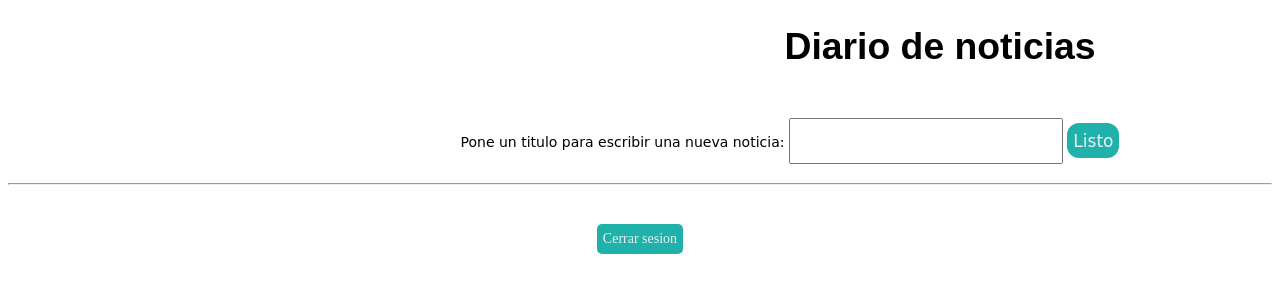
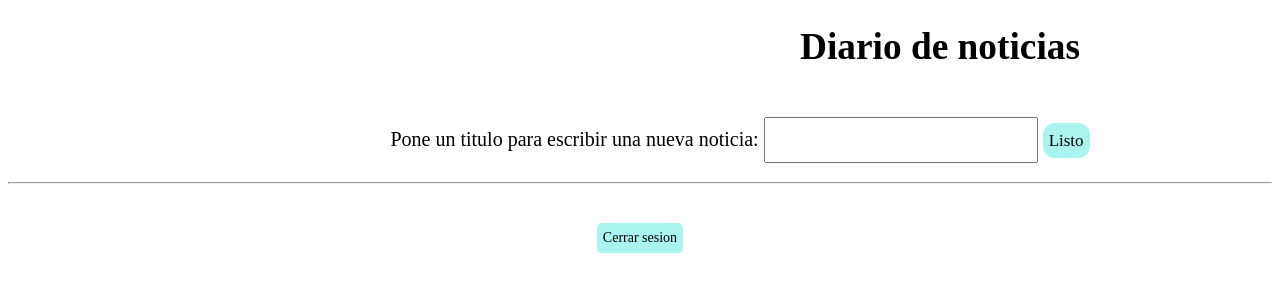
Before and after one commit to renaduay/ProyectoAPIS, a website with bundled scripts: page public/home.html in a window 1280 px wide. Built offline with nearby package versions, Linux system fonts and the light colour scheme.

Commit message:
proyectoAPIS

```diff
--- a/public/style.css
+++ b/public/style.css
@@ -32,12 +32,13 @@ h2 {
   font-size: 14pt;
 }
 #search {
-  font-family: 'Square Peg', cursive;
-  font-size: 14px ;
-  margin-left: 300px;
+font-family: 'Times New Roman', Times, serif;
+  font-size: 20px ;
+  margin-left: 200px;
 }
 #titulo {
   margin-left: 600px;
+  font-family: 'Times New Roman', Times, serif;
 }
 #results{
   text-align: center;
@@ -67,25 +68,25 @@ h2 {
   padding: 4px 20px 0;
 }
 #listo{
-    background-color: lightseagreen;
+    background-color: rgb(170, 244, 240);
     border-radius: 12px;
     border: 0;
     box-sizing: border-box;
-    color: #eee;
+    color: black;
     cursor: pointer;
     font-size: 17px;
     height: 35px;
     margin-top: 30px;
     outline: 0;
     text-align: center;
-    font-family: 'Square Peg', cursive;
+    font-family: 'Times New Roman', Times, serif;
   }
   #cerrarsesion{
-    background-color:lightseagreen;
+    background-color:rgb(170, 244, 240);
     border-radius: 5px;
     border: 0;
     box-sizing: border-box;
-    color: #eee;
+    color: black;
     cursor: pointer;
     font-size: 14px;
     height: 30px;
```
Also changed, not shown: public/home.html (+1 -1 lines).
